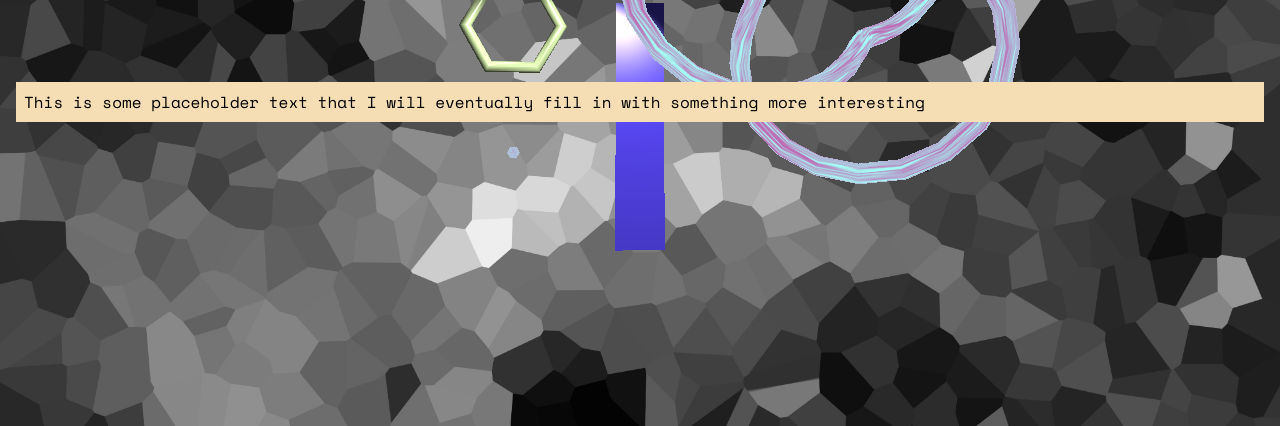
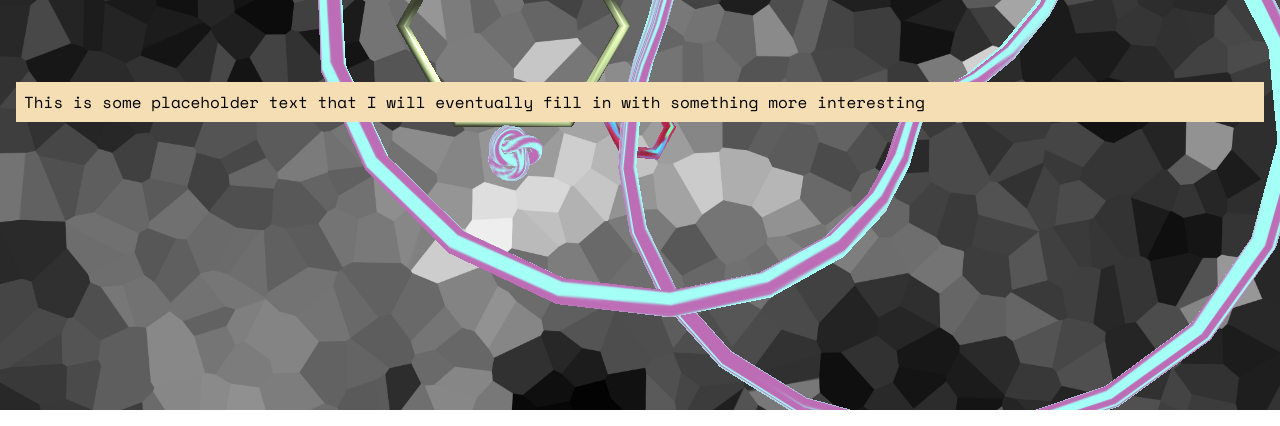
Before and after one commit to blakeface/dat-webgl, a website built with Parcel: page src/index.html in a window 1280 px wide. Shown: the part 390-816 px from the top of the page. Built offline with nearby package versions, Linux system fonts and the light colour scheme; what three-orbit-controls would draw is missing.

Commit message:
style update. better importing of three-assets

```diff
--- a/src/js/scene.js
+++ b/src/js/scene.js
@@ -2,7 +2,7 @@ import * as THREE from 'three'
 import OrbitControls from 'three-orbit-controls'
 const orbitControls = OrbitControls(THREE)
 
-import { scene, renderer, camera, spotLight, dirLight, ground } from './three-assets'
+import Assets from './three-assets'
 import Shapes from './shapes'
 
 let sceneShapes = []
@@ -15,8 +15,8 @@ function getRandomVector() {
 
 function getRandomShape(count) {
 	let params = {
-		width: Math.floor(Math.random() * window.innerWidth / (count*10)),
-		height: Math.floor(Math.random() * window.innerHeight / (count*10)),
+		width: Math.floor(Math.random() * window.innerWidth / (count*4)),
+		height: Math.floor(Math.random() * window.innerHeight / (count*4)),
 
 	}
 	// depth and radius are dependent on width and height
@@ -33,18 +33,18 @@ function getRandomShape(count) {
 export function threeScene(shapeCount) {
 
 	// create canvas element
-	document.body.appendChild( renderer.domElement )
+	document.body.appendChild( Assets.renderer.domElement )
 
 	// add lights
-	scene.add( new THREE.AmbientLight( 0x505050 ) )
-	scene.add( spotLight )
-	scene.add( dirLight )
+	Assets.scene.add( new THREE.AmbientLight( 0x505050 ) )
+	Assets.scene.add( Assets.spotLight )
+	Assets.scene.add( Assets.dirLight )
 
 	// add objects
 	for (var i = shapeCount - 1; i >= 0; i--) {
 		try {
 			const shape = getRandomShape(shapeCount)
-			scene.add( shape )
+			Assets.scene.add( shape )
 			const vector = getRandomVector()
 			shape.position.set(vector[0], vector[1], vector[2])
 		}
@@ -54,18 +54,23 @@ export function threeScene(shapeCount) {
 	}
 
 	// add orbit controls
-	const controls = new orbitControls( camera, renderer.domElement );
+	const controls = new orbitControls( Assets.camera, Assets.renderer.domElement );
 	controls.target.set( 0, 1, 0 );
 	controls.update();
 
 	// Animate
 	function animate(timestamp) {
 		requestAnimationFrame( animate )
-		sceneShapes.forEach(shape => {
-			shape.rotation.x += 0.01
-			shape.rotation.y += 0.01
+		sceneShapes.forEach((shape, i) => {
+			const even = (i % 2)
+			shape.rotation.x = even
+				? shape.rotation.x + (0.01 * Number(i))
+				: shape.rotation.x - (0.01 * Number(i))
+			shape.rotation.y = even
+				? shape.rotation.y + (0.01 * Number(i))
+				: shape.rotation.y - (0.01 * Number(i))
 		})
-		renderer.render( scene, camera )
+		Assets.renderer.render( Assets.scene, Assets.camera )
 	}
 	animate()
 }
--- a/src/js/shapes.js
+++ b/src/js/shapes.js
@@ -28,9 +28,9 @@ function getRandomHex() {
 function getGifMaterial(){
 	const i = Math.floor(Math.random() * imageUrls.length)
 	const texture = new THREE.TextureLoader().load( imageUrls[i] )
-	texture.wrapS = THREE.RepeatWrapping;
-	texture.wrapT = THREE.RepeatWrapping;
-	texture.repeat.set( i + 3, i + 3);
+	// texture.wrapS = THREE.RepeatWrapping;
+	// texture.wrapT = THREE.RepeatWrapping;
+	// texture.repeat.set( i + 3, i + 3);
 	return new THREE.MeshBasicMaterial( { map: texture } );
 }
 
@@ -58,10 +58,10 @@ const Shapes = {
 		return getMesh(geometry)
 	},
 
-	plane: function(params) {
-		const geometry = new THREE.PlaneGeometry( params.width, params.height )
-		return getMesh(geometry)
-	},
+	// plane: function(params) {
+	// 	const geometry = new THREE.PlaneGeometry( params.width, params.height )
+	// 	return getMesh(geometry)
+	// },
 
 	torus: function(params) {
 		const geometry = new THREE.TorusGeometry( params.radius )
--- a/src/js/three-assets.js
+++ b/src/js/three-assets.js
@@ -51,4 +51,14 @@ const ground = new THREE.Mesh(
 ground.rotation.x =- Math.PI / 2
 ground.receiveShadow = true
 
-export { scene, renderer, camera, spotLight, dirLight, ground }
+// package it up and export
+const Assets = {
+	scene: scene,
+	renderer: renderer,
+	camera: camera,
+	spotLight: spotLight,
+	dirLight: dirLight,
+	ground: ground
+}
+
+export default Assets
--- a/src/style.css
+++ b/src/style.css
@@ -4,6 +4,8 @@ body {
 	background-repeat: no-repeat;
 	height: 100vh;
 	width: 100vw;
+	padding: 0;
+	margin: 0;
 }
 
 h1 {
@@ -13,8 +15,7 @@ h1 {
 	color: #f5deb3;
 }
 
-p
-, a {
+p, a {
 	font-family: 'Space Mono', monospace;
 	padding: 0.5rem;
 	margin: 1rem;
@@ -27,6 +28,10 @@ canvas, section {
 	left: 0;
 }
 
+canvas {
+	cursor: grab;
+}
+
 section {
 	z-index: 5;
 }
```
